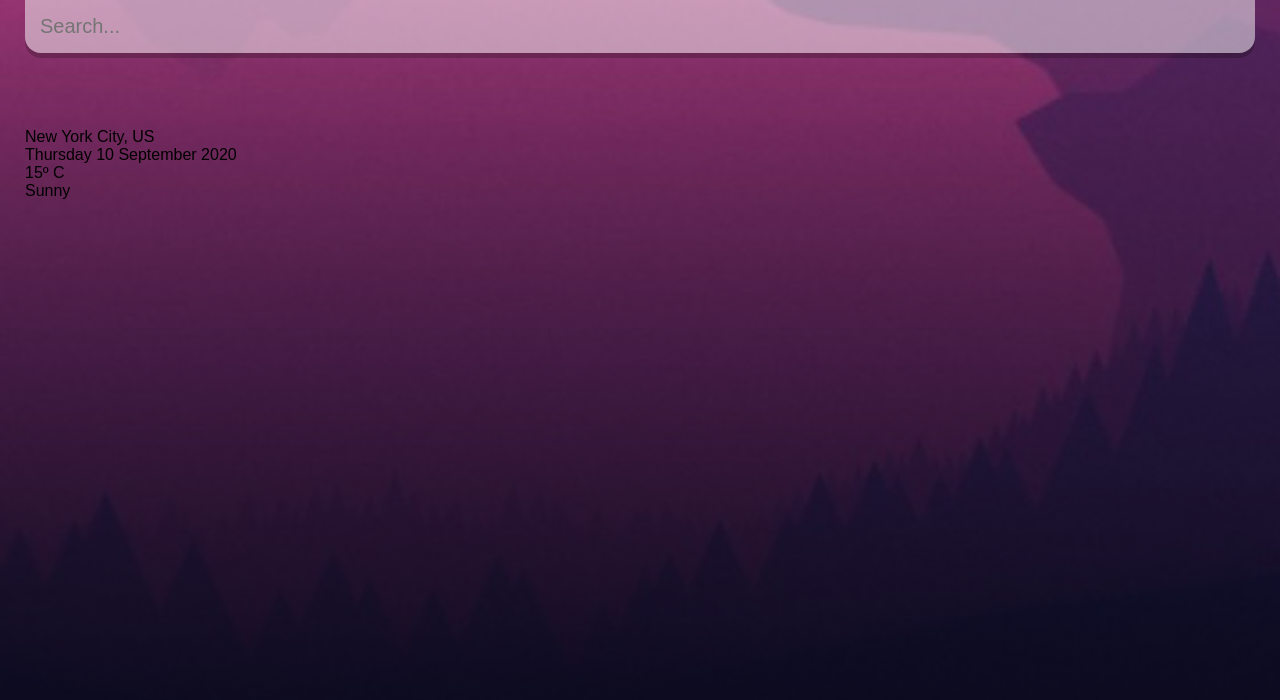
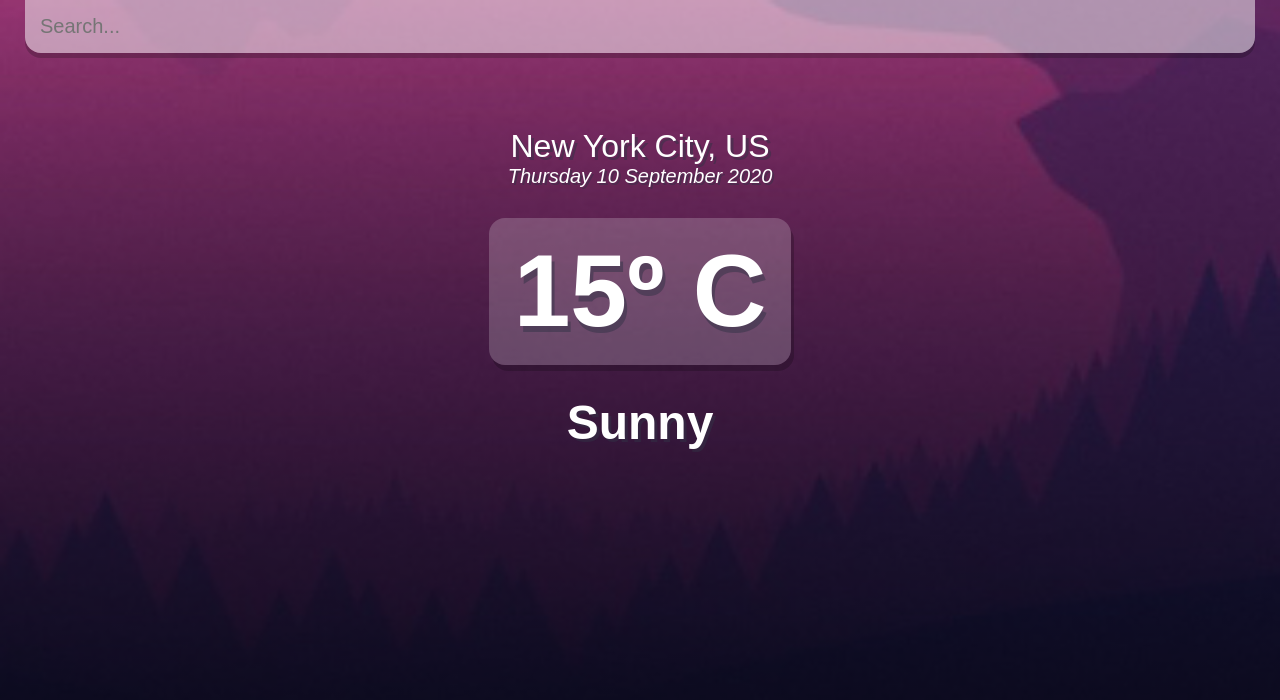
Before and after one commit to malaguitte/weather-react, a React (Create React App) app: page / in a window 1280 px wide. Shown: the top 700 px of the page. Built offline with nearby package versions, Linux system fonts and the light colour scheme; no server answers.

Commit message:
Styling the new properties (city, temperature and so on)

```diff
--- a/src/index.css
+++ b/src/index.css
@@ -50,7 +50,7 @@
 
   box-shadow: 0px 5px rgba(0, 0, 0, 0.2);
 
-  color: #313131;
+  color: #213131;
   font-size: 20px;
 
   transition: 0.4s ease;
@@ -59,3 +59,49 @@
 .search-box .search-bar:focus {
   background-color: rgba(255, 255, 255, 0.75);
 }
+
+.location-box .location{
+  color: #ffffff;
+  font-size: 32px;
+  font-weight: 500;
+  text-align: center;
+  text-shadow: 3px 3px rgba(50, 50, 70, 0.5);
+}
+
+.location-box .date {
+  color: #ffffff;
+  font-size: 20px;
+  font-weight: 300;
+  font-style: italic;
+  text-align: center;
+  text-shadow: 2px 2px rgba(50, 50, 70, 0.5);
+}
+
+.weather-box {
+  text-align: center;
+}
+
+.weather-box .temperature {
+  position: relative;
+  display: inline-block;
+  margin: 30px auto;
+  background-color: rgba(255, 255, 255, 0.2);
+  border-radius: 16px;
+
+  padding: 15px 25px;
+
+  color: #ffffff;
+  font-size: 102px;
+  font-weight: 900;
+
+  text-shadow: 3px 6px rgba(50, 50, 70, 0.5);
+  text-align: center;
+  box-shadow: 3px 6px rgba(0, 0, 0, 0.2);
+}
+
+.weather-box .weather {
+  color: #ffffff;
+  font-size: 48px;
+  font-weight: 700;
+  text-shadow: 3px 3px rgba(50, 50, 70, 0.5);
+}
```
